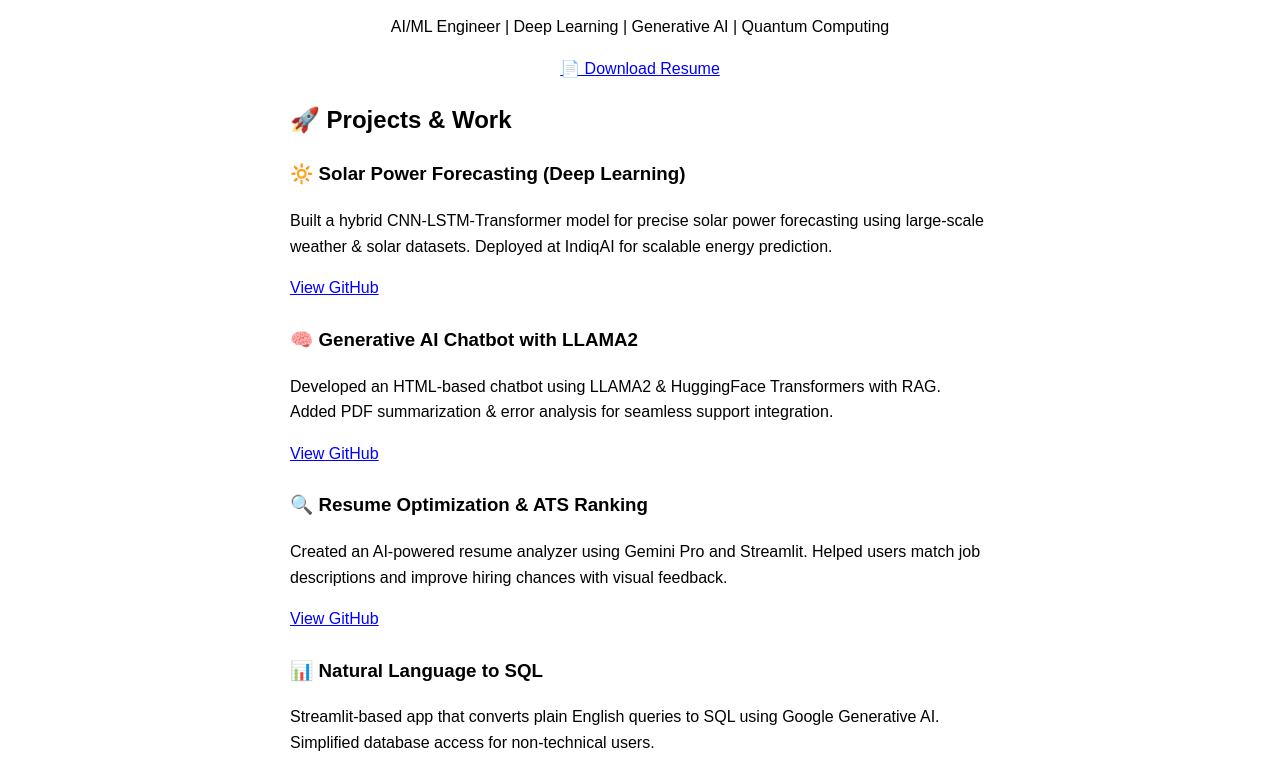
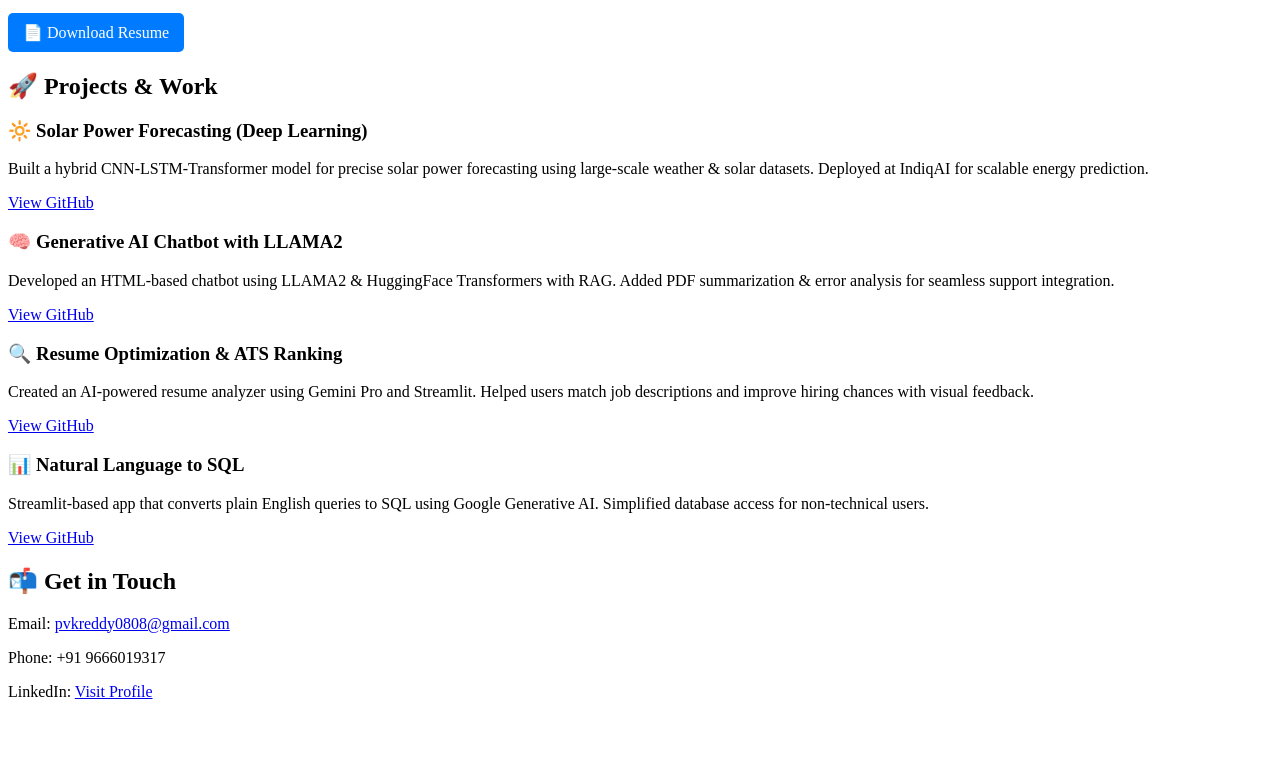
Before and after one commit to vkreddy317/vijay-portfolio, a plain HTML site: page index.html in a window 1280 px wide. Shown: the part 112-885 px from the top of the page. After the commit the page ends 829 px from the top, so only its background shows below. Drawn offline with Linux system fonts and the light colour scheme.

Commit message:
Updated portfolio content from resume

```diff
--- a/style.css
+++ b/style.css
@@ -1,16 +1,9 @@
-body {
-    font-family: sans-serif;
-    padding: 2rem;
-    line-height: 1.6;
-    max-width: 700px;
-    margin: auto;
+.btn {
+    display: inline-block;
+    padding: 10px 15px;
+    background-color: #007bff;
+    color: white;
+    text-decoration: none;
+    border-radius: 5px;
+    margin-top: 10px;
   }
-  header {
-    text-align: center;
-  }
-  a {
-    color: blue;
-  }
-  .project {
-    margin-bottom: 1.5rem;
-  }
```
